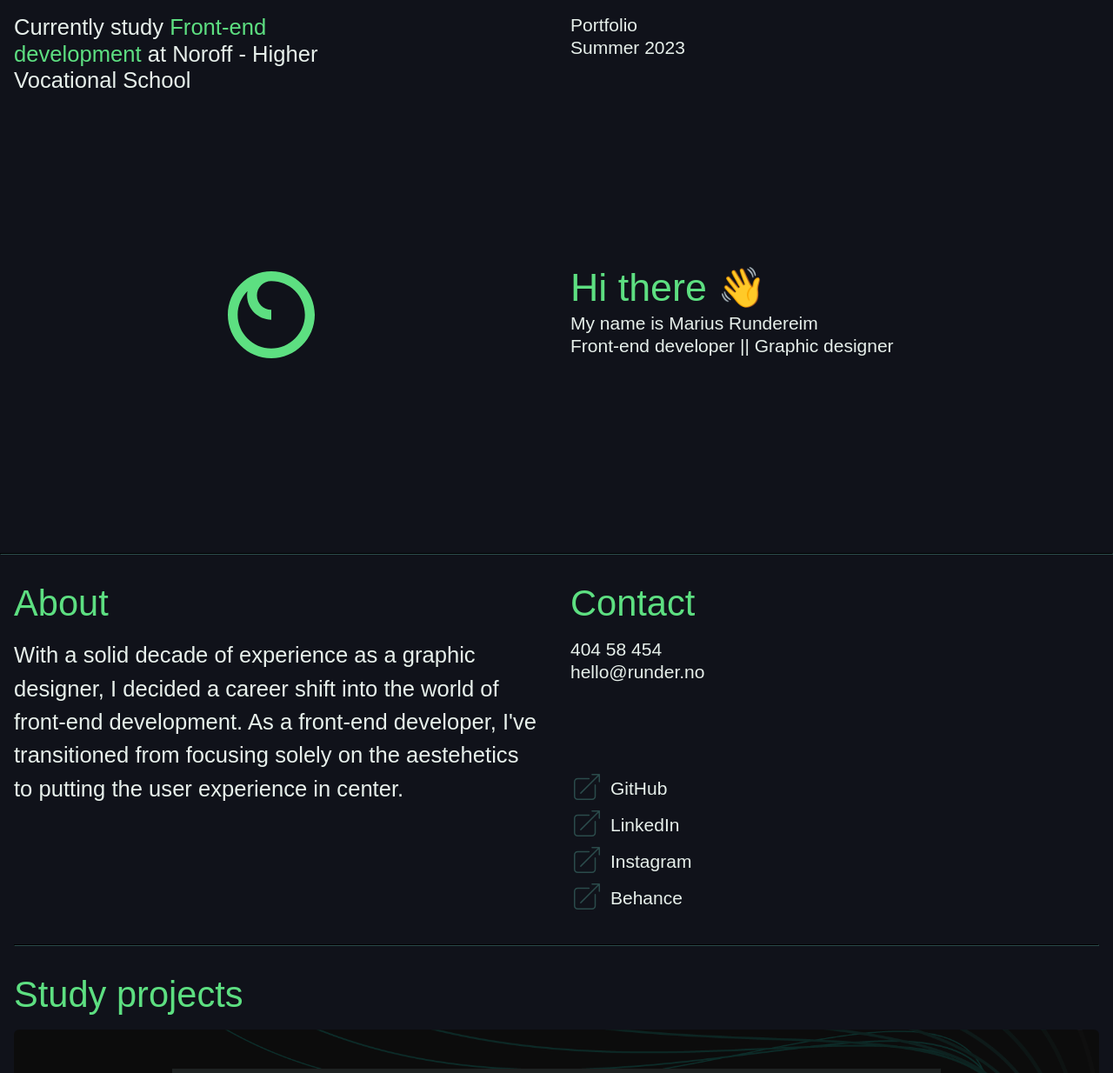
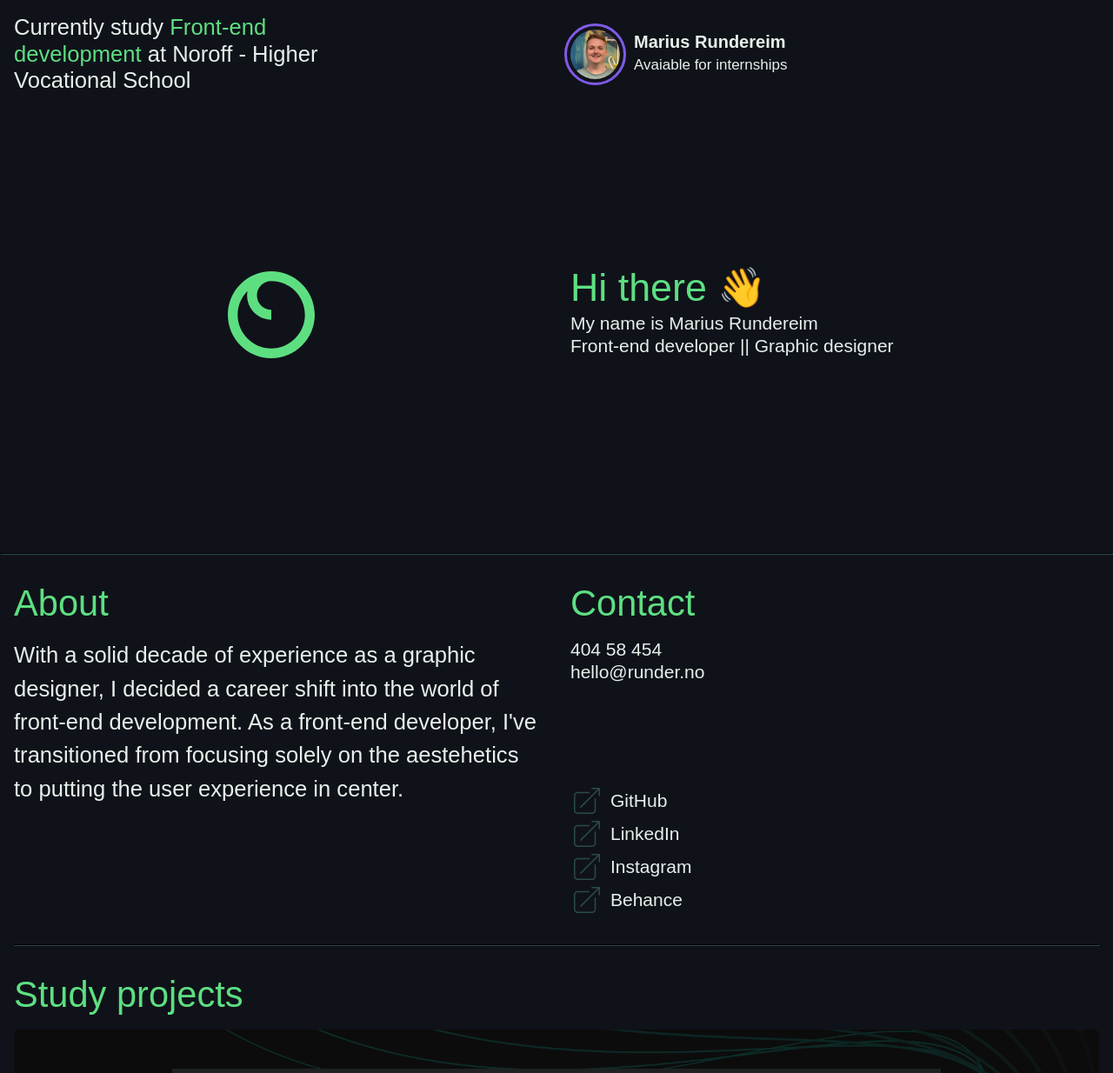
Before and after one commit to mariusrundereim/portfolio_1, a plain HTML site: page index.html in a window 1280 px wide. Shown: the top 1234 px of the page at 87% size. Drawn offline with Linux system fonts and the light colour scheme; a web font is replaced by a local one.

Commit message:
styling improvements

```diff
--- /dev/null
+++ b/css/mediaqueries.css
@@ -0,0 +1,22 @@
+@media screen and (max-width: 400px) {
+  .cover-img {
+    width: 100%;
+    min-height: 70dvh;
+  }
+
+  .flex-center-gap-pad {
+    padding: 0rem;
+  }
+
+  .ext-icon-text {
+    display: none;
+  }
+
+  .project-content {
+    min-height: 15rem;
+  }
+
+  .project-links {
+    display: flex;
+  }
+}
--- a/css/style.css
+++ b/css/style.css
@@ -1,4 +1,5 @@
 @import url(./typography.css);
+@import url(./mediaqueries.css);
 
 * {
   margin: 0;
@@ -80,6 +81,32 @@ a {
   text-decoration: none;
 }
 
+/* Profile Card */
+
+.user-container {
+  display: flex;
+  align-items: center;
+  /* justify-self: end; */
+  gap: var(--gap-m);
+}
+
+.profile-pic {
+  width: 57px;
+  aspect-ratio: 1;
+  border-radius: 100px;
+  outline: 3px solid var(--clr-secondary);
+  outline-offset: 4px;
+}
+
+.user-desc::first-line {
+  font-weight: 700;
+  font-size: 20px;
+}
+
+.user-desc p {
+  font-size: 17px;
+}
+
 /* Icons */
 
 /* Layout */
@@ -147,13 +174,6 @@ hr {
   border-radius: var(--radius-m);
 }
 
-@media screen and (max-width: 400px) {
-  .cover-img {
-    width: 100%;
-    min-height: 70dvh;
-  }
-}
-
 .flex-center-gap {
   display: flex;
   align-items: center;
--- a/index.html
+++ b/index.html
@@ -24,9 +24,17 @@
         <span class="clr-primary">Front-end development</span> at Noroff -
         Higher Vocational School
       </p>
-      <div>
-        <p>Portfolio</p>
-        <p>Summer 2023</p>
+
+      <div class="user-container">
+        <img
+          class="profile-pic"
+          src="./images/mr-profile.png"
+          alt="Profile picture"
+        />
+        <div class="user-desc">
+          <p>Marius Rundereim</p>
+          <p>Avaiable for internships</p>
+        </div>
       </div>
     </header>
     <section class="hero">
@@ -45,9 +53,11 @@
         </svg>
       </div>
       <div class="hero-title">
+        <div>
           <p class="font-hero-title">Hi there 👋</p>
           <p>My name is Marius Rundereim</p>
           <p>Front-end developer || Graphic designer</p>
+        </div>
       </div>
     </section>
     <hr />
@@ -73,8 +83,12 @@
 
             <div>
               <!--Github-->
-              <div class="flex-center-gap">
-                <a href="https://github.com/mariusrundereim" target="_blank">
+
+              <a
+                class="flex-center-gap"
+                href="https://github.com/mariusrundereim"
+                target="_blank"
+              >
                 <svg
                   width="38"
                   height="38"
@@ -90,12 +104,13 @@
                     stroke-linejoin="round"
                   />
                 </svg>
+                <p>GitHub</p>
               </a>
-                <p>GitHub</p>
-              </div>
+
               <!--LinkedIn-->
-              <div class="flex-center-gap">
+
               <a
+                class="flex-center-gap"
                 href="https://www.linkedin.com/in/mariusrundereim/"
                 target="_blank"
               >
@@ -114,12 +129,13 @@
                     stroke-linejoin="round"
                   />
                 </svg>
+                <p>LinkedIn</p>
               </a>
-                <p>LinkedIn</p>
-              </div>
+
               <!--Instagram-->
-              <div class="flex-center-gap">
+
               <a
+                class="flex-center-gap"
                 href="https://www.instagram.com/mariusrundereim/"
                 target="_blank"
               >
@@ -138,12 +154,12 @@
                     stroke-linejoin="round"
                   />
                 </svg>
+                <p>Instagram</p>
               </a>
-                <p>Instagram</p>
-              </div>
+
               <!--Behance-->
-              <div class="flex-center-gap">
               <a
+                class="flex-center-gap"
                 href="https://www.behance.net/mariusrundereim"
                 target="_blank"
               >
@@ -162,9 +178,8 @@
                     stroke-linejoin="round"
                   />
                 </svg>
+                <p>Behance</p>
               </a>
-                <p>Behance</p>
-              </div>
             </div>
           </div>
         </div>
--- a/js/script.js
+++ b/js/script.js
@@ -40,7 +40,7 @@ studyProjects.forEach((project) => {
                       fill="white"
                     /></svg
                 ></a>
-                <p>Github</p>
+                <p class="ext-icon-text">Github</p>
               </div>
               <div class="flex-center-gap-pad">
                 <a href="${project.url[0]}" >
@@ -72,7 +72,7 @@ studyProjects.forEach((project) => {
                     </defs>
                   </svg>
                 </a>
-                <p>View demo</p>
+                <p class="ext-icon-text">View demo</p>
               </div>
             </div>
           </div>
```
Also changed, not shown: images/mr-profile.png (added). Lines whose indentation alone changed are shown as unchanged.
